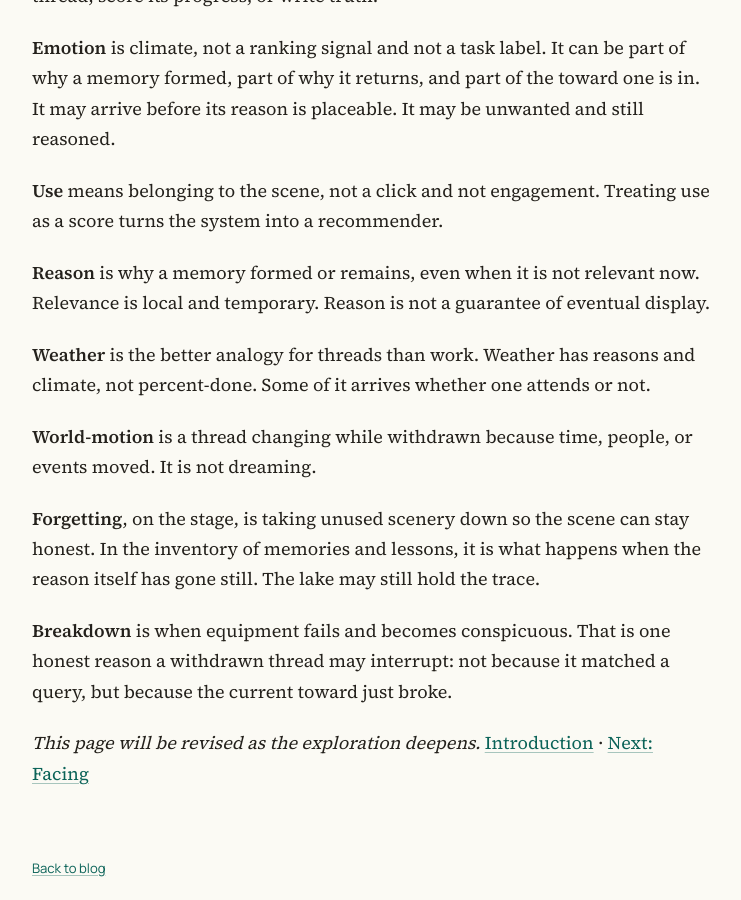
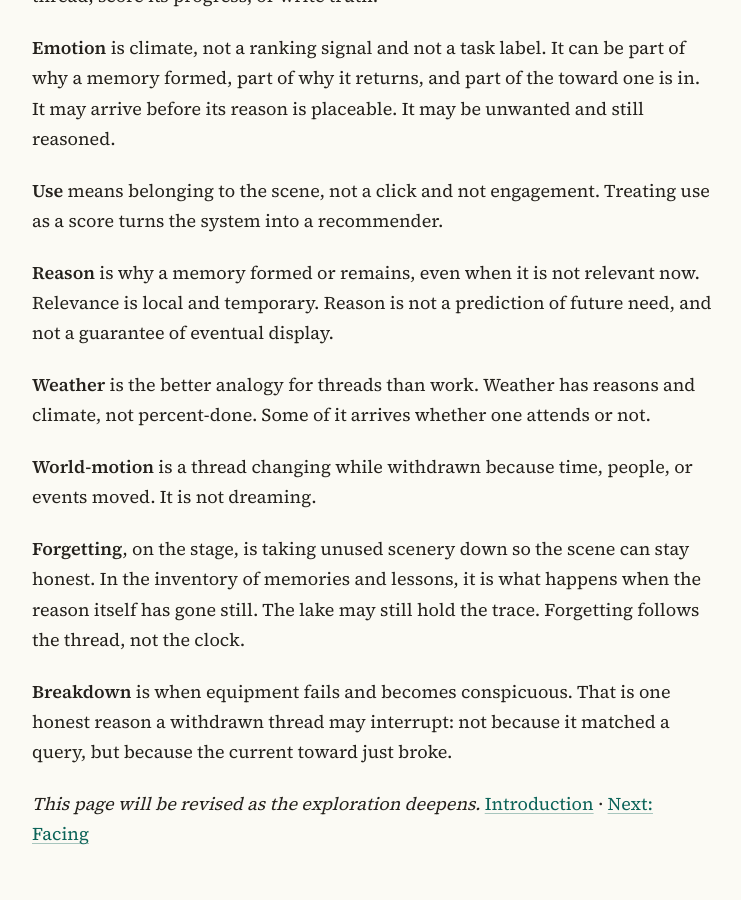
Before and after one commit to jamesonstone/jamesonstone.github.io, a Jekyll site: the page built from _posts/2026-11-08-memory-systems-terms.md, in a window 1280 px wide and 900 px high, scrolled down 1658 px. Shown: the whole window, without its empty margins (268-1009 px from the left). Built offline with Jekyll 4.4.1, drawn with Linux system fonts in a browser that asks for light colours.

Commit message:
docs(GH-91): :memo: add Memory Systems notes XVI–XVII (#92)
- Add Reason, Not Prediction and Tense Is Not Toward
- Link both notes from the introduction and from part 15
- Note reason and forgetting in Terms, and refresh llms.txt

```diff
--- a/_posts/2026-11-08-memory-systems-terms.md
+++ b/_posts/2026-11-08-memory-systems-terms.md
@@ -34,13 +34,13 @@
 
 **Use** means belonging to the scene, not a click and not engagement. Treating use as a score turns the system into a recommender.
 
-**Reason** is why a memory formed or remains, even when it is not relevant now. Relevance is local and temporary. Reason is not a guarantee of eventual display.
+**Reason** is why a memory formed or remains, even when it is not relevant now. Relevance is local and temporary. Reason is not a prediction of future need, and not a guarantee of eventual display.
 
 **Weather** is the better analogy for threads than work. Weather has reasons and climate, not percent-done. Some of it arrives whether one attends or not.
 
 **World-motion** is a thread changing while withdrawn because time, people, or events moved. It is not dreaming.
 
-**Forgetting**, on the stage, is taking unused scenery down so the scene can stay honest. In the inventory of memories and lessons, it is what happens when the reason itself has gone still. The lake may still hold the trace.
+**Forgetting**, on the stage, is taking unused scenery down so the scene can stay honest. In the inventory of memories and lessons, it is what happens when the reason itself has gone still. The lake may still hold the trace. Forgetting follows the thread, not the clock.
 
 **Breakdown** is when equipment fails and becomes conspicuous. That is one honest reason a withdrawn thread may interrupt: not because it matched a query, but because the current toward just broke.
 
--- a/llms.txt
+++ b/llms.txt
@@ -18,9 +18,9 @@
 
 - [You probably don't need the big model](https://jamesonstone.io/blog/2026/11/10/you-probably-dont-need-the-big-model.html): Most software work is well-trodden CRUD and integration, so start with the cheapest model that works and fix the context before you reach for more intelligence.
 - [Relationships die when you stop saying thank you](https://jamesonstone.io/blog/2026/11/10/relationships-die-when-you-stop-saying-thank-you.html): Relationships end when you stop noticing what the other person gives you and stop saying thank you.
+- [Memory Systems XVII: Tense Is Not Toward](https://jamesonstone.io/blog/2026/11/09/memory-systems-tense-is-not-toward.html): A finished date can flip a fact's tense, but forgetting follows the thread, not the clock.
+- [Memory Systems XVI: Reason, Not Prediction](https://jamesonstone.io/blog/2026/11/09/memory-systems-reason-not-prediction.html): A memory is held for a reason, not as a prediction about what the future will need.
 - [Memory Systems XV: Emulate, Then Supersede](https://jamesonstone.io/blog/2026/11/08/memory-systems-emulate-then-supersede.html): Emulate the useful parts of human memory, then replace the judgment layer when evidence supports a better one.
-- [Memory Systems XIV: The Lake](https://jamesonstone.io/blog/2026/11/08/memory-systems-the-lake.html): Store traces so a later judgment layer can improve, while serve still admits only what a current toward requires.
-- [Memory Systems XIII: Capacity](https://jamesonstone.io/blog/2026/11/08/memory-systems-capacity.html): Cheap storage is an advantage. Judgment, not capacity, decides what becomes a memory.
 
 ## Public Projects
 
```
Also changed, not shown: _posts/2026-11-08-memory-systems-emulate-then-supersede.md (+1 -1 lines), _posts/2026-11-08-memory-systems-introduction.md (+2 -0 lines), _posts/2026-11-09-memory-systems-reason-not-prediction.md (added, +16 -0 lines), _posts/2026-11-09-memory-systems-tense-is-not-toward.md (added, +16 -0 lines).
